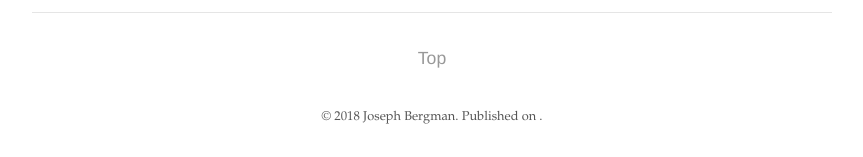
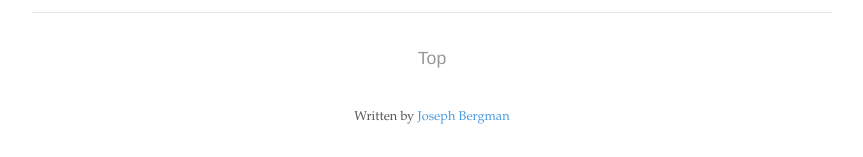
Before and after one commit to JosephBergman/deep-learning, a Jekyll site: the page built from about.md, in a window 1280 px wide. Shown: the part 1012-1169 px from the top of the page, without its empty margins (208-1071 px from the left). Built offline with Jekyll 4.4.1, drawn with Linux system fonts in a browser that asks for light colours.

Commit message:
Updated footer and favicon

```diff
--- a/_includes/head.html
+++ b/_includes/head.html
@@ -21,9 +21,11 @@
   <script type="text/javascript" async src="https://cdn.mathjax.org/mathjax/latest/MathJax.js?config=TeX-MML-AM_CHTML"></script>
 
   <!-- Favicon -->
-  <link rel="icon" type="image/png" sizes="32x32" href="{{ "/assets/favicon-32x32.png" | relative_url }}">
-  <link rel="icon" type="image/png" sizes="16x16" href="{{ "/assets/favicon-16x16.png" | relative_url }}">
-  <link rel="apple-touch-icon" sizes="180x180" href="{{ "/assets/apple-touch-icon.png" | relative_url }}">
+  <!-- <link rel="icon" type="image/png" sizes="32x32" href="{{ "/assets/favicon-32x32.png" | relative_url }}">
+  <link rel="icon" type="image/png" sizes="16x16" href="{{ "/assets/favicon-16x16.png" | relative_url }}"> -->
+  <link rel="icon" type="image/x-icon" href="{{ "/assets/favicon.ico" | relative_url }}">
+  <link rel="shortcut icon" type="image/x-icon" href="{{ "/assets/favicon.ico" | relative_url }}">
+  <link rel="apple-touch-icon" sizes="256x256" href="{{ "/assets/apple-touch-icon.png" | relative_url }}">
 
   <!-- RSS -->
   {% feed_meta %}
--- a/_layouts/default.html
+++ b/_layouts/default.html
@@ -22,10 +22,12 @@
 
     <footer>
       <span>
-        &copy; <time datetime="{{ site.time }}">{{ site.time | date: '%Y' }}</time> {{ site.author.name }}.
-        Published on <time datetime="{{ page.date }}">{{ page.date | date: "%B %d, %Y" }}</time>.
+        Written by <a href="http://JosephBergman.com/">{{ site.author.name }}</a>{% if page.published %}.{% endif %}
+        {% if page.published %}
+            Published on <time datetime="{{ page.date }}">{{ page.date | date: "%B %d, %Y" }}</time>.
+        {% endif %}
         {% if page.updated != page.published %}
-        Updated on <time datetime="{{ page.updated }}">{{ page.date | date: "%B %d, %Y" }}</time>
+            Updated on <time datetime="{{ page.updated }}">{{ page.date | date: "%B %d, %Y" }}</time>
         {% endif %}
       </span>
     </footer>
```
Also changed, not shown: _drafts/2018-10-05-forward-propagation.md (added, +9 -0 lines), assets/apple-touch-icon.png, assets/favicon-16x16.png (deleted), assets/favicon-32x32.png (deleted), assets/favicon.ico (added), 9 other files.
